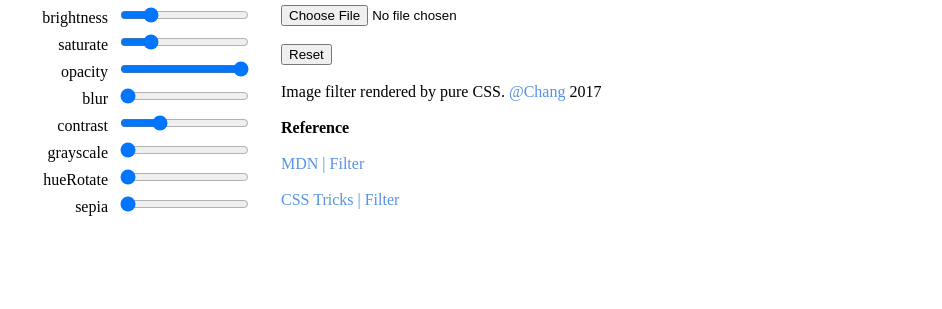
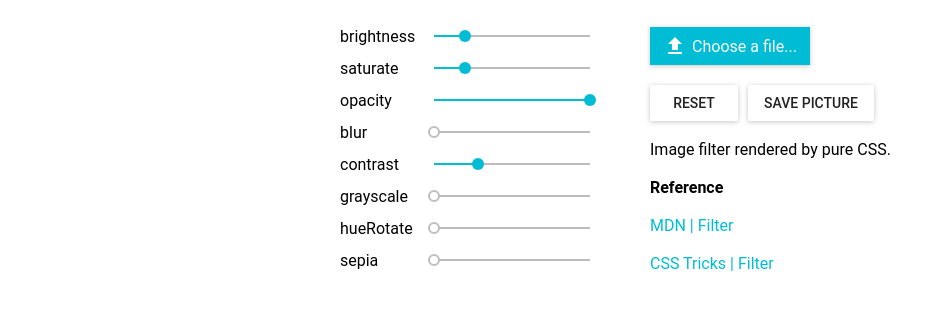
Before and after one commit to cyan33/css-filter, a React app: page / in a window 1280 px wide. Shown: the part 337-646 px from the top of the page, without its empty margins (0-942 px from the left). Built offline with nearby package versions, Linux system fonts and the light colour scheme.

Commit message:
materialize the ui

```diff
--- a/package.json
+++ b/package.json
@@ -20,6 +20,8 @@
   "homepage": "https://github.com/thomasyimgit/CSS-filter#readme",
   "dependencies": {
     "glamor": "^2.20.40",
+    "html2canvas": "^1.0.0-alpha.9",
+    "material-ui": "^0.20.0",
     "parcel-bundler": "^1.2.0",
     "react": "^16.2.0",
     "react-dom": "^16.2.0"
--- a/src/components/App.js
+++ b/src/components/App.js
@@ -1,4 +1,5 @@
 import React, { Component } from 'react'
+import { css } from 'glamor'
 
 import Preview from './Preview'
 import Parameters from './Parameters'
@@ -6,32 +7,31 @@ import Settings from './Settings'
 
 import '../style.css'
 
-const initParams = () => ({
-  brightness: 100,
-  saturate: 100,
-  opacity: 100,
-  blur: 0,
-  contrast: 100,
-  grayscale: 0,
-  hueRotate: 0,
-  sepia: 0
-})
-
 class App extends Component {
   constructor(props) {
     super(props)
     this.state = {
       src: 'https://i.loli.net/2017/12/31/5a48f6bba0549.jpeg',
-      parameters: initParams()
+      parameters: this.initParams()
     }
   }
 
-  handleRangeInput = (e) => {
+  initParams = () => ({
+    brightness: 100,
+    saturate: 100,
+    opacity: 100,
+    blur: 0,
+    contrast: 100,
+    grayscale: 0,
+    hueRotate: 0,
+    sepia: 0
+  })
+
+  handleRangeInput = (type, value) => {
     this.setState({
-      ...this.state,
       parameters: {
         ...this.state.parameters,
-        [e.target.className]: e.target.value
+        [type]: value
       }
     })
   }
@@ -43,13 +43,16 @@ class App extends Component {
   onReset = () => {
     this.setState({
       ...this.state,
-      parameters: initParams()
+      parameters: this.initParams()
     })
   }
 
   render() {
     return (
-      <div>
+      <div {...css({
+        width: '600px',
+        margin: '30px auto'
+      })}>
         <Preview src={this.state.src} {...this.state.parameters} />
         <div className="content-container">
           <Parameters
--- a/src/components/Parameters.js
+++ b/src/components/Parameters.js
@@ -1,4 +1,6 @@
 import React from 'react'
+import Slider from 'material-ui/Slider';
+import { css } from 'glamor'
 
 const filterRanges = {
   brightness: [0, 500],
@@ -14,16 +16,28 @@ const filterRanges = {
 const filters = Object.keys(filterRanges)
 
 const Parameters = (props) => (
-  <div className="options">
+  <div
+    className="options"
+    {...css({
+      width: '250px',
+      fontFamily: 'Roboto, sans-serif'
+    })}
+  >
     {filters.map((f, i) => (
-      <div className="parameter" key={i}>
-        <label>{f}</label>
-        <input
-          type="range" className={f}
+      <div
+        key={i}
+        {...css({
+          display: 'flex',
+          marginBottom: '10'
+        })}
+      >
+        <label {...css({ width: '150px' })}>{f}</label>
+        <Slider
           min={filterRanges[f][0]} max={filterRanges[f][1]}
           value={props[f]}
-          onChange={props.onHandleRangeInput}
-          onInput={props.onHandleRangeInput}
+          onChange={(e, newValue) => props.onHandleRangeInput(f, newValue)}
+          style={{width: '100%'}}
+          sliderStyle={{display: 'inline-block', margin: '0'}}
         />
       </div>
     ))}
--- a/src/components/Settings.js
+++ b/src/components/Settings.js
@@ -1,4 +1,7 @@
 import React, { PureComponent } from 'react'
+import { css } from 'glamor'
+import RaisedButton from 'material-ui/RaisedButton'
+import UploadIcon from 'material-ui/svg-icons/file/file-upload'
 
 class Settings extends PureComponent {
   onFileUpload = () => {
@@ -21,19 +24,62 @@ class Settings extends PureComponent {
   render() {
     const { onReset } = this.props
     return (
-      <div className="settings">
-        <input
-          name="upload" type="file"
-          ref={(fileInput)=> this.fileInput = fileInput}
-          onChange={this.onFileUpload}
+      <div className="settings" {...css({
+        fontFamily: 'Roboto, sans-serif'
+      })}>
+        <div>
+          <label
+            htmlFor="upload"
+            className="upload-label"
+            {...css({
+              display: 'flex',
+              alignItems: 'center',
+              justifyContent: 'center',
+              width: '160px',
+              height: '38px',
+              backgroundColor: '#00bcd4',
+              color: '#fff',
+              marginBottom: '20px',
+              cursor: 'pointer',
+              boxShadow: 'rgba(0, 0, 0, 0.12) 0px 1px 6px, rgba(0, 0, 0, 0.12) 0px 1px 4px',
+              transition: 'all 0.3s',
+              '&:hover, &:focus': {
+                backgroundColor: '#00838e',
+                outline: 'none'
+              }
+            })}
+          >
+            <UploadIcon color="#fff" {...css({ marginRight: '5px' })}/>
+            Choose a file...
+          </label>
+          <input
+            type="file"
+            id="upload"
+            ref={(fileInput)=> this.fileInput = fileInput}
+            onChange={this.onFileUpload}
+            {...css({
+              width: '0.1px',
+              height: '0.1px',
+              opacity: '0',
+              overflow: 'hidden',
+              position: 'absolute',
+              zIndex: '-1',
+
+            })}
+          />
+        </div>
+        <RaisedButton
+          label="Reset"
+          onClick={onReset}
+          style={{ marginRight: '10px' }}
+        />
+        <RaisedButton
+          label="Save Picture"
+          onClick={onReset}
         />
         <br /> <br />
-        <button className="reset" onClick={onReset}>
-          Reset
-        </button>
-        <br /> <br />
         <div className="introduction">
-          Image filter rendered by pure CSS. <a href="https://github.com/thomasyimgit">@Chang</a> 2017  <br /> <br />
+          Image filter rendered by pure CSS.<br /> <br />
         <div>
           <h4>Reference</h4>
           <br />
--- a/src/index.js
+++ b/src/index.js
@@ -1,6 +1,11 @@
 import React from 'react'
 import { render } from 'react-dom'
+import MuiThemeProvider from 'material-ui/styles/MuiThemeProvider'
 
 import App from './components/App'
 
-render(<App />, document.querySelector('.root'))
+render(
+<MuiThemeProvider>
+  <App />
+</MuiThemeProvider>
+, document.querySelector('.root'))
--- a/src/style.css
+++ b/src/style.css
@@ -5,11 +5,11 @@ h4 {
 
 a {
   text-decoration: none;
-  color: rgb(87, 145, 231);
+  color: #00bcd4;
 }
 
 a:active, a:hover {
-  color: rgb(65, 107, 172);
+  color: #00bcd4;
 }
 
 .img-container {
@@ -38,5 +38,5 @@ a:active, a:hover {
 }
 
 .content-container .settings {
-  margin-left: 30px;
+  margin-left: 60px;
 }
```
